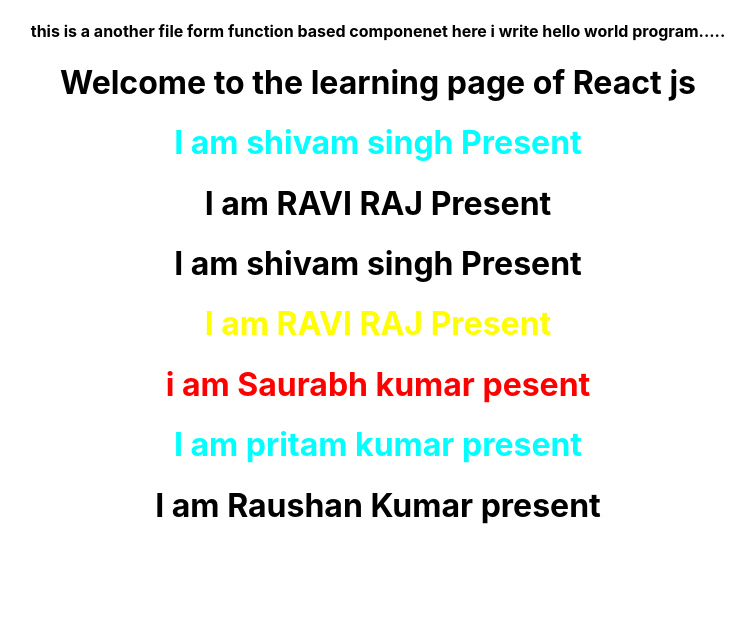
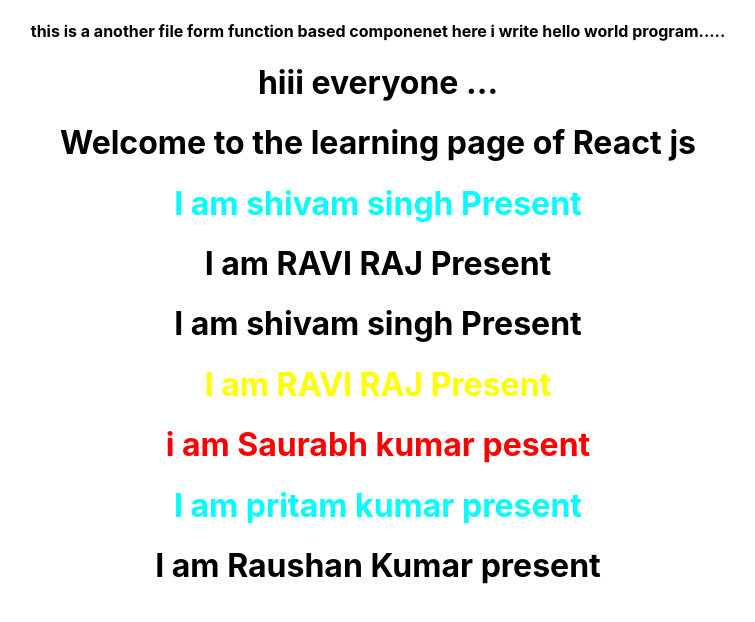
Before and after one commit to Kunwar-Abhishek-Singh/Spyder, a React (Create React App) app: page / in a window 1280 px wide. Shown: the top 622 px of the page, without its empty margins (262-1017 px from the left). Built offline with nearby package versions, Linux system fonts and the light colour scheme.

Commit message:
hello is commited

```diff
--- a/src/App.js
+++ b/src/App.js
@@ -1,4 +1,5 @@
 import './App.css';
+import Hello from './FunctionBasedComp/Hello';
 import Hello2 from './FunctionBasedComp/Hello2';
 
 function App() {
@@ -6,6 +7,7 @@
     <div className="App">
 
       <Hello2></Hello2>
+      <Hello></Hello>
       <h1>Welcome to the learning page of React js</h1>
       <h1 className='shiva'>I am shivam singh Present</h1>
       <h1>I am RAVI RAJ Present</h1>
--- /dev/null
+++ b/src/FunctionBasedComp/Hello.js
@@ -0,0 +1,11 @@
+import React from 'react'
+
+const Hello = () => {
+  return (
+    <div>
+      <h1>hiii  everyone ...</h1>
+    </div>
+  )
+}
+
+export default Hello
```
